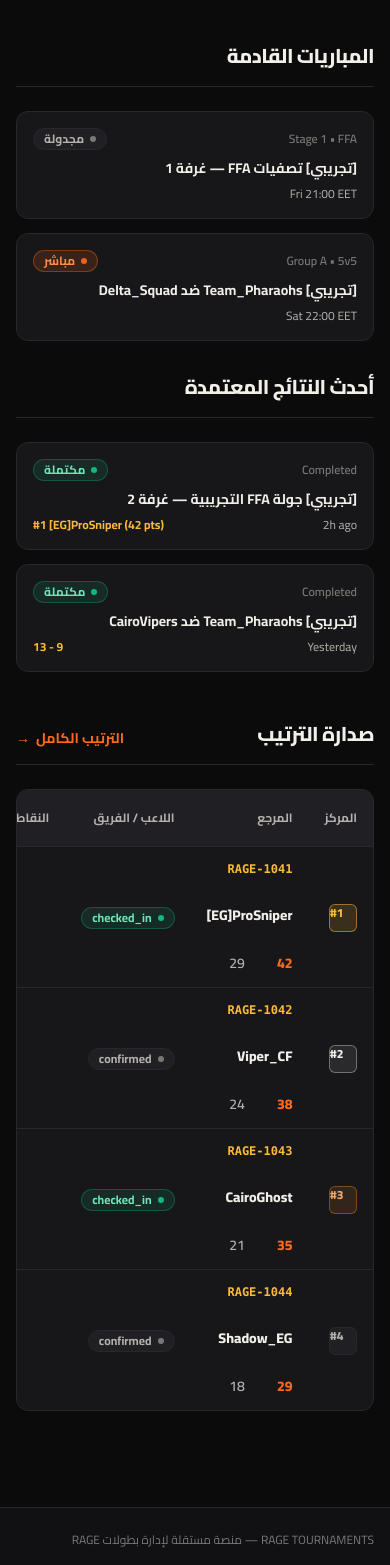
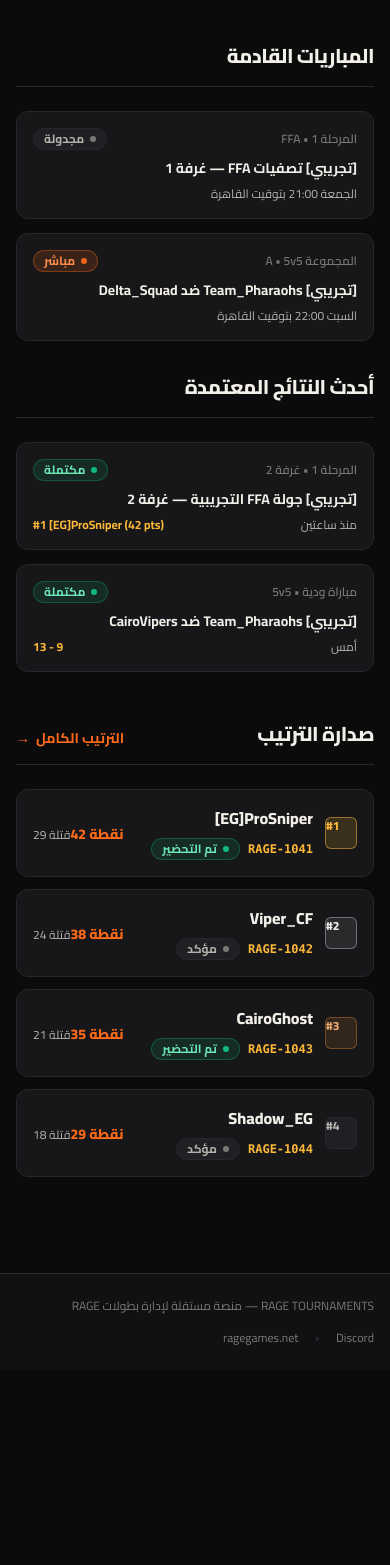
Before and after one commit to Mahmoudmetwally97/rage-tournaments, a Next.js app: page /ar in a window 390 px wide. Shown: the part 2300-3865 px from the top of the page. After the commit the page ends 3670 px from the top, so only its background shows below. Built offline with nearby package versions, Linux system fonts and the light colour scheme.

Commit message:
fix: resolve Visual QA table alignment, footer spacing, mobile cards, and localization

```diff
--- a/src/app/[locale]/dashboard/page.tsx
+++ b/src/app/[locale]/dashboard/page.tsx
@@ -93,7 +93,9 @@ export default async function PlayerDashboardPage({
           <section className="rounded-xl border border-[#27272C] bg-[#171719] p-5">
             <div className="mb-2 flex items-center justify-between gap-2">
               <h2 className="text-base font-extrabold text-[#F2EFE9]">{dict.dashboard.rageLinkTitle}</h2>
-              <StatusBadge variant="warning">Pending</StatusBadge>
+              <StatusBadge variant="warning">
+                {locale === 'ar' ? 'قيد التحقق' : 'Pending'}
+              </StatusBadge>
             </div>
             <p className="text-xs leading-relaxed text-[#B5B2AC]">{dict.dashboard.rageLinkDesc}</p>
           </section>
--- a/src/app/[locale]/leaderboards/page.tsx
+++ b/src/app/[locale]/leaderboards/page.tsx
@@ -17,7 +17,7 @@ export default async function LeaderboardsPage({
   return (
     <div className="mx-auto max-w-6xl px-4 py-8 sm:px-6">
       <SectionHeader title={dict.nav.leaderboards} subtitle={dict.demoBanner} />
-      <LeaderboardTable rows={sample} dict={dict} />
+      <LeaderboardTable rows={sample} dict={dict} locale={locale} />
     </div>
   );
 }
--- a/src/app/[locale]/page.tsx
+++ b/src/app/[locale]/page.tsx
@@ -105,7 +105,7 @@ export default async function HomePage({
           actionLabel={dict.home.viewLeaderboard}
           actionHref={`/${locale}/leaderboards`}
         />
-        <LeaderboardTable rows={topPlayers} dict={dict} />
+        <LeaderboardTable rows={topPlayers} dict={dict} locale={locale} />
       </section>
     </div>
   );
--- a/src/components/layout/Footer.tsx
+++ b/src/components/layout/Footer.tsx
@@ -7,11 +7,12 @@ export function Footer({ locale }: { locale: Locale }) {
         <div>
           RAGE TOURNAMENTS — {locale === 'ar' ? 'منصة مستقلة لإدارة بطولات RAGE' : 'Independent RAGE Esports Platform'}
         </div>
-        <div className="flex items-center gap-5 ltr-isolate">
-          <a href="https://ragegames.net" target="_blank" rel="noopener noreferrer" className="hover:text-[#F2EFE9]">
+        <div className="flex items-center gap-4" dir="ltr">
+          <a href="https://ragegames.net" target="_blank" rel="noopener noreferrer" className="hover:text-[#F2EFE9] transition-colors">
             ragegames.net
           </a>
-          <a href="https://discord.gg/B3dASq6Mfb" target="_blank" rel="noopener noreferrer" className="hover:text-[#F2EFE9]">
+          <span aria-hidden="true" className="text-[#27272C]">•</span>
+          <a href="https://discord.gg/B3dASq6Mfb" target="_blank" rel="noopener noreferrer" className="hover:text-[#F2EFE9] transition-colors">
             Discord
           </a>
         </div>
--- a/src/components/tournaments/LeaderboardTable.tsx
+++ b/src/components/tournaments/LeaderboardTable.tsx
@@ -1,4 +1,4 @@
-import type { Dictionary } from '@/lib/i18n/dictionaries';
+import type { Dictionary, Locale } from '@/lib/i18n/dictionaries';
 import { StatusBadge } from '@/components/ui/StatusBadge';
 
 export interface LeaderboardRow {
@@ -12,9 +12,10 @@ export interface LeaderboardRow {
 interface LeaderboardTableProps {
   rows: readonly LeaderboardRow[];
   dict: Dictionary;
+  locale: Locale;
 }
 
-export function LeaderboardTable({ rows, dict }: LeaderboardTableProps) {
+export function LeaderboardTable({ rows, dict, locale }: LeaderboardTableProps) {
   const rankBadgeClass = (idx: number) => {
     if (idx === 0) return 'border-[#FFB938]/50 bg-[#FFB938]/15 text-[#FFB938]';
     if (idx === 1) return 'border-[#D6D9E0]/40 bg-[#D6D9E0]/10 text-[#F2EFE9]';
@@ -22,8 +23,51 @@ export function LeaderboardTable({ rows, dict }: LeaderboardTableProps) {
     return 'border-[#27272C] bg-[#202024] text-[#B5B2AC]';
   };
 
+  const formatStatus = (status: string) => {
+    if (status === 'checked_in') return locale === 'ar' ? 'تم التحضير' : 'Checked In';
+    if (status === 'confirmed') return locale === 'ar' ? 'مؤكد' : 'Confirmed';
+    return status;
+  };
+
   return (
-    <div className="overflow-hidden rounded-xl border border-[#27272C] bg-[#171719]">
+    <div>
+      {/* Mobile Card List (390px friendly, zero horizontal clipping) */}
+      <div className="grid gap-3 md:hidden">
+        {rows.map((row, idx) => (
+          <div
+            key={row.code}
+            className="flex items-center justify-between gap-3 rounded-xl border border-[#27272C] bg-[#171719] p-4"
+          >
+            <div className="flex items-center gap-3 min-w-0">
+              <span
+                className={`inline-flex h-8 w-8 shrink-0 items-center justify-center rounded-md border text-xs font-extrabold ltr-isolate ${rankBadgeClass(idx)}`}
+              >
+                #{idx + 1}
+              </span>
+              <div className="min-w-0">
+                <div className="truncate font-extrabold text-[#F2EFE9] ltr-isolate">{row.ign}</div>
+                <div className="mt-0.5 flex items-center gap-2 text-xs">
+                  <span className="font-mono font-bold text-[#FFB938] ltr-isolate">{row.code}</span>
+                  <StatusBadge variant={row.status === 'checked_in' ? 'open' : 'neutral'}>
+                    {formatStatus(row.status)}
+                  </StatusBadge>
+                </div>
+              </div>
+            </div>
+            <div className="shrink-0 text-end">
+              <div className="text-sm font-extrabold text-[#FF6A1A] ltr-isolate">
+                {row.points} {locale === 'ar' ? 'نقطة' : 'pts'}
+              </div>
+              <div className="text-xs text-[#B5B2AC] ltr-isolate">
+                {row.kills} {locale === 'ar' ? 'قتلة' : 'kills'}
+              </div>
+            </div>
+          </div>
+        ))}
+      </div>
+
+      {/* Desktop / Tablet Table */}
+      <div className="hidden md:block overflow-hidden rounded-xl border border-[#27272C] bg-[#171719]">
         <div className="overflow-x-auto">
           <table className="w-full text-sm">
             <thead>
@@ -46,15 +90,21 @@ export function LeaderboardTable({ rows, dict }: LeaderboardTableProps) {
                       #{idx + 1}
                     </span>
                   </td>
-                <td className="py-3.5 px-4 font-mono text-xs font-bold text-[#FFB938] ltr-isolate">
-                  {row.code}
+                  <td className="py-3.5 px-4">
+                    <span className="font-mono text-xs font-bold text-[#FFB938] ltr-isolate">{row.code}</span>
                   </td>
-                <td className="py-3.5 px-4 font-extrabold text-[#F2EFE9] ltr-isolate">{row.ign}</td>
-                <td className="py-3.5 px-4 font-extrabold text-[#FF6A1A] ltr-isolate">{row.points}</td>
-                <td className="py-3.5 px-4 font-semibold text-[#B5B2AC] ltr-isolate">{row.kills}</td>
+                  <td className="py-3.5 px-4">
+                    <span className="font-extrabold text-[#F2EFE9] ltr-isolate">{row.ign}</span>
+                  </td>
+                  <td className="py-3.5 px-4">
+                    <span className="font-extrabold text-[#FF6A1A] ltr-isolate">{row.points}</span>
+                  </td>
+                  <td className="py-3.5 px-4">
+                    <span className="font-semibold text-[#B5B2AC] ltr-isolate">{row.kills}</span>
+                  </td>
                   <td className="py-3.5 px-4">
                     <StatusBadge variant={row.status === 'checked_in' ? 'open' : 'neutral'}>
-                    {row.status}
+                      {formatStatus(row.status)}
                     </StatusBadge>
                   </td>
                 </tr>
@@ -63,5 +113,6 @@ export function LeaderboardTable({ rows, dict }: LeaderboardTableProps) {
           </table>
         </div>
       </div>
+    </div>
   );
 }
--- a/src/components/tournaments/MatchCard.tsx
+++ b/src/components/tournaments/MatchCard.tsx
@@ -9,6 +9,8 @@ interface MatchCardProps {
 
 export function MatchCard({ match, locale }: MatchCardProps) {
   const title = locale === 'ar' ? match.titleAr : match.titleEn;
+  const stageLabel = locale === 'ar' ? match.stageLabelAr : match.stageLabelEn;
+  const timeLabel = locale === 'ar' ? match.timeLabelAr : match.timeLabelEn;
   const variant = match.status === 'live' ? 'live' : match.status === 'completed' ? 'open' : 'neutral';
   const statusText =
     match.status === 'live'
@@ -26,14 +28,14 @@ export function MatchCard({ match, locale }: MatchCardProps) {
   return (
     <div className="flex flex-col justify-between gap-2 rounded-xl border border-[#27272C] bg-[#171719] p-4 transition-colors hover:border-[#3A3A42]">
       <div className="flex items-center justify-between gap-2">
-        <span className="text-xs font-semibold text-[#7A7874] ltr-isolate">{match.stageLabel}</span>
+        <span className="text-xs font-semibold text-[#7A7874]">{stageLabel}</span>
         <StatusBadge variant={variant} pulse={match.status === 'live'}>
           {statusText}
         </StatusBadge>
       </div>
       <div className="text-sm font-bold text-[#F2EFE9]">{title}</div>
       <div className="flex items-center justify-between text-xs text-[#B5B2AC]">
-        <span className="ltr-isolate">{match.timeLabel}</span>
+        <span>{timeLabel}</span>
         {match.scoreLabel && (
           <span className="font-bold text-[#FFB938] ltr-isolate">{match.scoreLabel}</span>
         )}
--- a/src/components/tournaments/TournamentDetailClient.tsx
+++ b/src/components/tournaments/TournamentDetailClient.tsx
@@ -113,7 +113,12 @@ export function TournamentDetailClient({ tournament, locale, dict }: Props) {
       </div>
 
       {/* Tab Content */}
-      <section className="rounded-xl border border-[#27272C] bg-[#171719] p-6">
+      <section
+        role="tabpanel"
+        id={`tabpanel-${activeTab}`}
+        aria-labelledby={`tab-${activeTab}`}
+        className="rounded-xl border border-[#27272C] bg-[#171719] p-6"
+      >
         {activeTab === 'overview' && (
           <div className="grid gap-4 sm:grid-cols-2 lg:grid-cols-4 text-sm">
             <div className="rounded-xl border border-[#27272C] bg-[#0B0B0C] p-4">
@@ -166,16 +171,46 @@ export function TournamentDetailClient({ tournament, locale, dict }: Props) {
           </div>
         )}
 
-        {(activeTab === 'participants' || activeTab === 'leaderboard') && (
-          <LeaderboardTable rows={tournament.sampleParticipants} dict={dict} />
+        {activeTab === 'participants' && (
+          <div className="grid gap-3 sm:grid-cols-2">
+            {tournament.sampleParticipants.map((p) => (
+              <div
+                key={p.code}
+                className="flex items-center justify-between gap-3 rounded-xl border border-[#27272C] bg-[#0B0B0C] p-4"
+              >
+                <div>
+                  <div className="font-extrabold text-[#F2EFE9] ltr-isolate">{p.ign}</div>
+                  <div className="mt-0.5 font-mono text-xs font-bold text-[#FFB938] ltr-isolate">{p.code}</div>
+                </div>
+                <StatusBadge variant={p.status === 'checked_in' ? 'open' : 'neutral'}>
+                  {p.status === 'checked_in'
+                    ? locale === 'ar'
+                      ? 'تم التحضير'
+                      : 'Checked In'
+                    : locale === 'ar'
+                    ? 'مؤكد'
+                    : 'Confirmed'}
+                </StatusBadge>
+              </div>
+            ))}
+          </div>
+        )}
+
+        {activeTab === 'leaderboard' && (
+          <LeaderboardTable rows={tournament.sampleParticipants} dict={dict} locale={locale} />
         )}
       </section>
 
       {/* Progressive Profiling Registration Modal */}
       {modalOpen && (
-        <div className="fixed inset-0 z-50 flex items-center justify-center bg-black/80 p-4">
+        <div
+          role="dialog"
+          aria-modal="true"
+          aria-labelledby="reg-modal-title"
+          className="fixed inset-0 z-50 flex items-center justify-center bg-black/80 p-4"
+        >
           <div className="w-full max-w-md rounded-2xl border border-[#27272C] bg-[#171719] p-6">
-            <h2 className="mb-2 text-xl font-extrabold text-[#F2EFE9]">
+            <h2 id="reg-modal-title" className="mb-2 text-xl font-extrabold text-[#F2EFE9]">
               {regCode ? dict.tournament.successTitle : dict.tournament.registerModalTitle}
             </h2>
 
--- a/src/lib/data/demo-tournaments.ts
+++ b/src/lib/data/demo-tournaments.ts
@@ -38,8 +38,10 @@ export interface DemoMatchItem {
   isDemo: true;
   titleAr: string;
   titleEn: string;
-  stageLabel: string;
-  timeLabel: string;
+  stageLabelAr: string;
+  stageLabelEn: string;
+  timeLabelAr: string;
+  timeLabelEn: string;
   status: 'scheduled' | 'live' | 'completed';
   scoreLabel?: string;
 }
@@ -155,8 +157,10 @@ export const DEMO_UPCOMING_MATCHES: DemoMatchItem[] = [
     isDemo: true,
     titleAr: '[تجريبي] تصفيات FFA — غرفة 1',
     titleEn: '[DEMO] FFA Qualifiers — Room 1',
-    stageLabel: 'Stage 1 • FFA',
-    timeLabel: 'Fri 21:00 EET',
+    stageLabelAr: 'المرحلة 1 • FFA',
+    stageLabelEn: 'Stage 1 • FFA',
+    timeLabelAr: 'الجمعة 21:00 بتوقيت القاهرة',
+    timeLabelEn: 'Fri 21:00 EET',
     status: 'scheduled'
   },
   {
@@ -164,8 +168,10 @@ export const DEMO_UPCOMING_MATCHES: DemoMatchItem[] = [
     isDemo: true,
     titleAr: '[تجريبي] Team_Pharaohs ضد Delta_Squad',
     titleEn: '[DEMO] Team_Pharaohs vs Delta_Squad',
-    stageLabel: 'Group A • 5v5',
-    timeLabel: 'Sat 22:00 EET',
+    stageLabelAr: 'المجموعة A • 5v5',
+    stageLabelEn: 'Group A • 5v5',
+    timeLabelAr: 'السبت 22:00 بتوقيت القاهرة',
+    timeLabelEn: 'Sat 22:00 EET',
     status: 'live'
   }
 ];
@@ -176,8 +182,10 @@ export const DEMO_RECENT_RESULTS: DemoMatchItem[] = [
     isDemo: true,
     titleAr: '[تجريبي] جولة FFA التجريبية — غرفة 2',
     titleEn: '[DEMO] FFA Scrim Round — Room 2',
-    stageLabel: 'Completed',
-    timeLabel: '2h ago',
+    stageLabelAr: 'المرحلة 1 • غرفة 2',
+    stageLabelEn: 'Stage 1 • Room 2',
+    timeLabelAr: 'منذ ساعتين',
+    timeLabelEn: '2h ago',
     status: 'completed',
     scoreLabel: '#1 [EG]ProSniper (42 pts)'
   },
@@ -186,8 +194,10 @@ export const DEMO_RECENT_RESULTS: DemoMatchItem[] = [
     isDemo: true,
     titleAr: '[تجريبي] Team_Pharaohs ضد CairoVipers',
     titleEn: '[DEMO] Team_Pharaohs vs CairoVipers',
-    stageLabel: 'Completed',
-    timeLabel: 'Yesterday',
+    stageLabelAr: 'مباراة ودية • 5v5',
+    stageLabelEn: 'Scrim Match • 5v5',
+    timeLabelAr: 'أمس',
+    timeLabelEn: 'Yesterday',
     status: 'completed',
     scoreLabel: '13 - 9'
   }
```
Also changed, not shown: 1 other file (tests, documents, lock files or other folders). Lines whose indentation alone changed are shown as unchanged.
